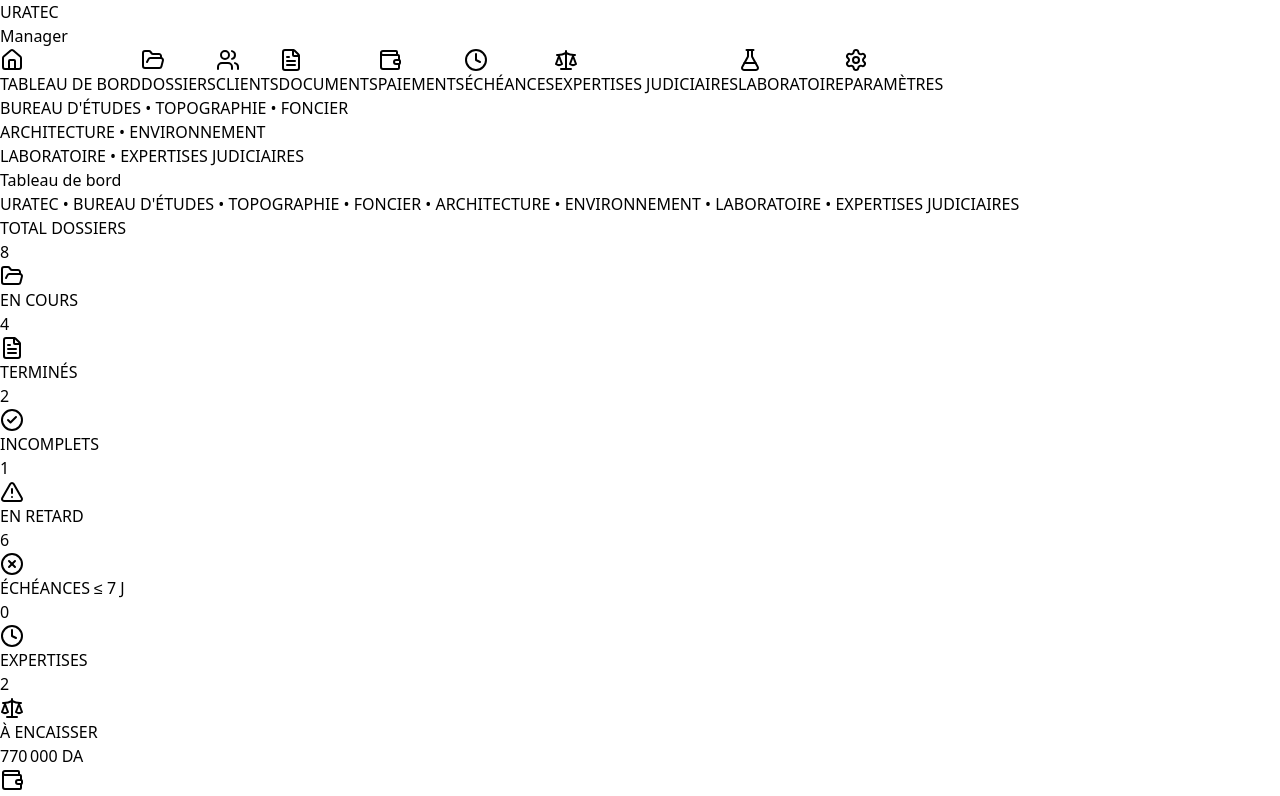
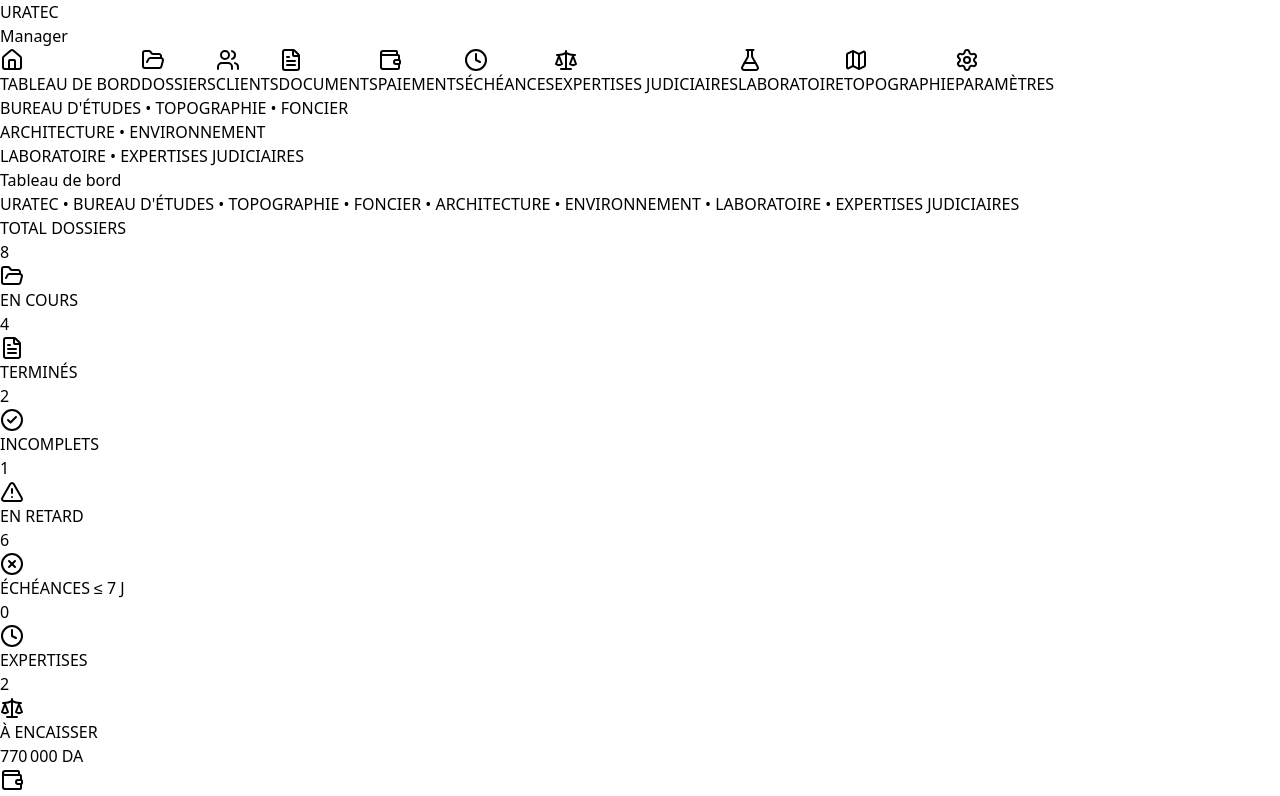
Before and after one commit to urbatec40-imd/URBATEC-manager, a React (Vite) app: page / in a window 1280 px wide. Shown: the top 796 px of the page. Built offline with nearby package versions, Linux system fonts and the light colour scheme.

Commit message:
feat(topographie): add topography workspace to navigation

```diff
--- a/src/App.tsx
+++ b/src/App.tsx
@@ -1,5 +1,5 @@
 import { useState } from "react";
-import { Home, FolderOpen, Users, FileText, Wallet, Clock, Scale, FlaskConical, Settings } from "lucide-react";
+import { Home, FolderOpen, Users, FileText, Wallet, Clock, Scale, FlaskConical, Settings, Map } from "lucide-react";
 import { AppProvider } from "@/lib/store";
 import { Dashboard } from "@/components/Dashboard";
 import { Dossiers } from "@/components/Dossiers";
@@ -10,8 +10,9 @@ import { Expertises } from "@/components/Expertises";
 import { Documents } from "@/components/Documents";
 import { Laboratoire } from "@/components/Laboratoire";
 import { Parametres } from "@/components/Parametres";
+import { Topographie } from "@/components/Topographie";
 
-type Page = "dashboard" | "dossiers" | "clients" | "documents" | "paiements" | "echeances" | "expertises" | "laboratoire" | "parametres";
+type Page = "dashboard" | "dossiers" | "clients" | "documents" | "paiements" | "echeances" | "expertises" | "laboratoire" | "topographie" | "parametres";
 
 const navigation = [
   { id: "dashboard" as Page, label: "TABLEAU DE BORD", icon: Home },
@@ -22,6 +23,7 @@ const navigation = [
   { id: "echeances" as Page, label: "ÉCHÉANCES", icon: Clock },
   { id: "expertises" as Page, label: "EXPERTISES JUDICIAIRES", icon: Scale },
   { id: "laboratoire" as Page, label: "LABORATOIRE", icon: FlaskConical },
+  { id: "topographie" as Page, label: "TOPOGRAPHIE", icon: Map },
   { id: "parametres" as Page, label: "PARAMÈTRES", icon: Settings },
 ];
 
@@ -35,7 +37,7 @@ function AppContent() {
           <h1 className="font-serif text-2xl font-bold text-slate-900">URATEC</h1>
           <p className="mt-1 text-xs font-medium uppercase tracking-wider text-slate-500">Manager</p>
         </div>
-        <nav className="flex-1 space-y-1 p-4">
+        <nav className="flex-1 space-y-1 overflow-y-auto p-4">
           {navigation.map((item) => {
             const Icon = item.icon;
             const active = currentPage === item.id;
@@ -71,6 +73,7 @@ function AppContent() {
         {currentPage === "expertises" && <Expertises />}
         {currentPage === "documents" && <Documents />}
         {currentPage === "laboratoire" && <Laboratoire />}
+        {currentPage === "topographie" && <Topographie />}
         {currentPage === "parametres" && <Parametres />}
       </main>
     </div>
```
